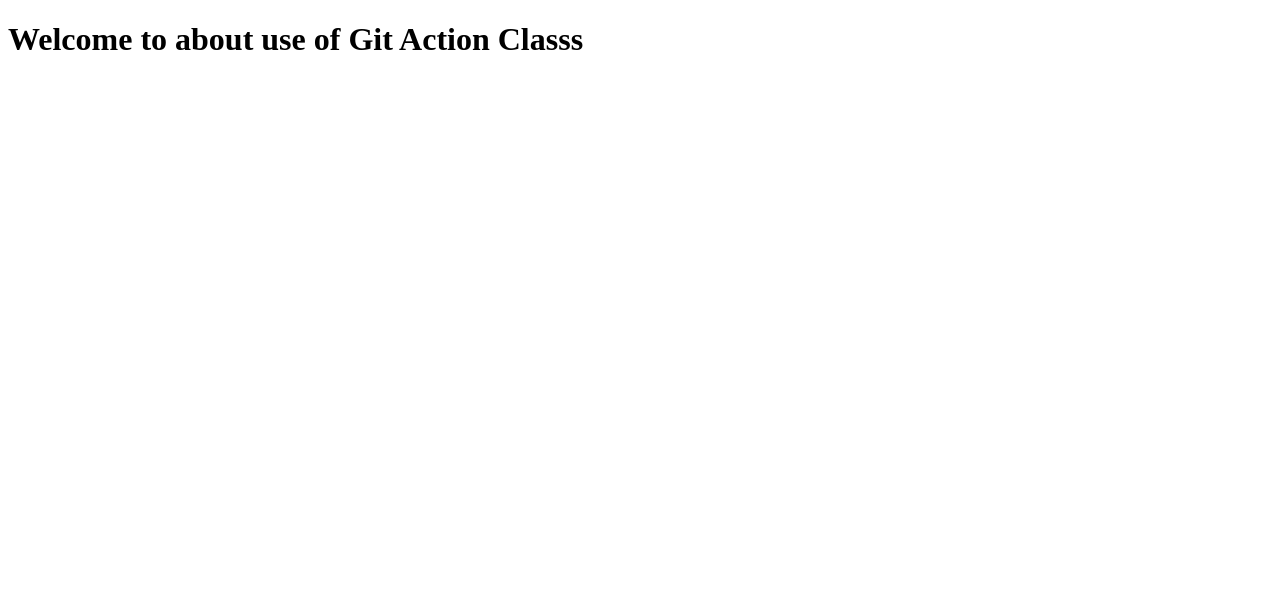
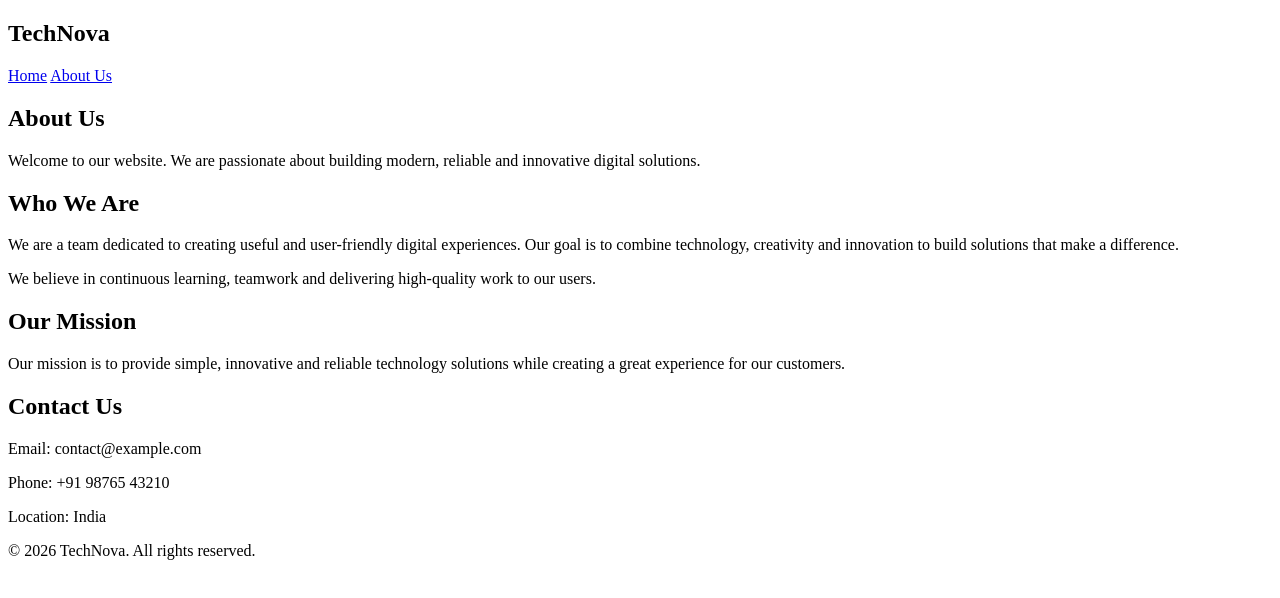
Before and after one commit to Faheembhat33/Git_Merge_Conflicts, a plain HTML site: page AboutUs.html in a window 1280 px wide. Drawn offline with Linux system fonts and the light colour scheme.

Commit message:
issue solved

```diff
--- a/AboutUs.html
+++ b/AboutUs.html
@@ -3,9 +3,98 @@
 <head>
     <meta charset="UTF-8">
     <meta name="viewport" content="width=device-width, initial-scale=1.0">
-    <title>About Us file</title>
+
+    <title>About Us</title>
+
 </head>
+
 <body>
-    <h1>Welcome to about use of Git Action Classs</h1>
+
+    <!-- Navigation -->
+    <nav class="navbar">
+        <h2>TechNova</h2>
+
+        <div>
+            <a href="index.html">Home</a>
+            <a href="AboutUs.html">About Us</a>
+        </div>
+    </nav>
+
+
+    <!-- About Hero -->
+    <section class="about-hero">
+
+        <h1>About Us</h1>
+
+        <p>
+            Welcome to our website. We are passionate about
+            building modern, reliable and innovative digital
+            solutions.
+        </p>
+
+    </section>
+
+
+    <!-- Who We Are -->
+    <section class="about-section">
+
+        <div class="about-content">
+
+            <h2>Who We Are</h2>
+
+            <p>
+                We are a team dedicated to creating useful and
+                user-friendly digital experiences. Our goal is to
+                combine technology, creativity and innovation to
+                build solutions that make a difference.
+            </p>
+
+            <p>
+                We believe in continuous learning, teamwork and
+                delivering high-quality work to our users.
+            </p>
+
+        </div>
+
+    </section>
+
+
+    <!-- Mission -->
+    <section class="mission">
+
+        <h2>Our Mission</h2>
+
+        <p>
+            Our mission is to provide simple, innovative and
+            reliable technology solutions while creating a
+            great experience for our customers.
+        </p>
+
+    </section>
+
+
+    <!-- Contact -->
+    <section class="contact">
+
+        <h2>Contact Us</h2>
+
+        <p>Email: contact@example.com</p>
+
+        <p>Phone: +91 98765 43210</p>
+
+        <p>Location: India</p>
+
+    </section>
+
+
+    <!-- Footer -->
+    <footer>
+
+        <p>
+            © 2026 TechNova. All rights reserved.
+        </p>
+
+    </footer>
+
 </body>
 </html>
```
